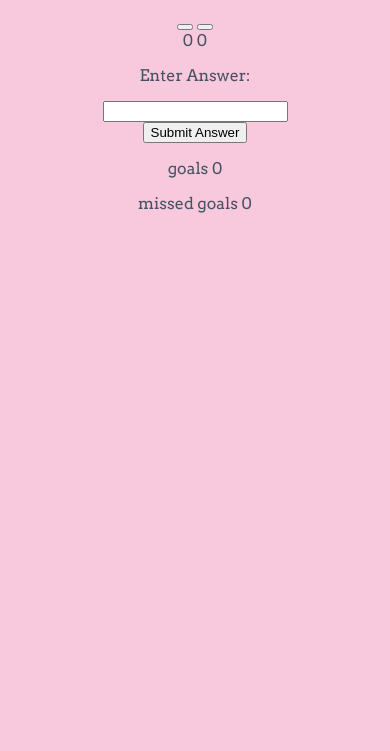
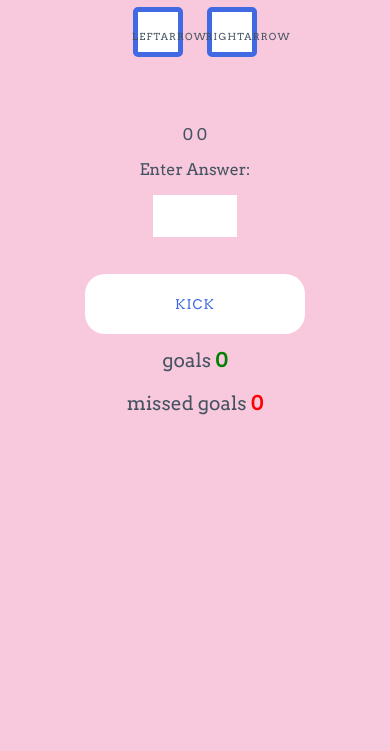
Before and after one commit to Ngesila/Goal-shooting, a plain HTML site: page index.html in a window 390 px wide. Shown: the part 93-844 px from the top of the page. Drawn offline with Linux system fonts and the light colour scheme.

Commit message:
add new style from start

```diff
--- a/assets/css/style.css
+++ b/assets/css/style.css
@@ -17,3 +17,212 @@ body {
     height: 40px;
     padding-right: 5px;
 }
+
+/* --------- Game layout */
+
+.game-area {
+    background-color: #445361;
+    box-sizing: border-box;
+    width: 85%;
+    height: 65vh;
+    max-height: 450px;
+    max-width: 830px;
+    margin-left: auto;
+    margin-right: auto;
+    padding: 1%;
+}
+
+.question-area {
+    width: 50%;
+    font-size: 2rem;
+    margin: auto;
+    padding: 50px 0;
+}
+
+.question-area span {
+    padding: 0 15px;
+}
+
+.score-area {
+    margin: 5px auto;
+    width: 60%;
+    font-size: 1.2rem;
+}
+
+.controls-area {
+    width: 85%;
+    margin: 30px auto;
+}
+
+#score {
+    color: green;
+    font-weight: bold;
+}
+
+#noscore {
+    color: red;
+    font-weight: bold;
+}
+
+.answer-message {
+    display: none;
+    font-size: 1rem;
+}
+
+#answer-box {
+    border: none;
+    color: #445361;
+    display: inline-block;
+    height: 40px;
+    width: 80px;
+    font-size: 1.2rem;
+}
+
+.scores {
+    display: inline-block;
+    padding: 25px;
+}
+
+/* --------- Buttons */
+
+.btn {
+    width: 220px;
+    height: 60px;
+    font-family: "Arvo", sans-serif;
+    text-transform: uppercase;
+    letter-spacing: 1.2px;
+    color: #4169e1;
+}
+
+.btn:focus {
+    outline: none;
+}
+
+.btn--big {
+    padding-top: 10px;
+    border-radius: 10%;
+    background-color: white;
+    border: 10px solid;
+    width: 300px;
+    height: 100px;
+    font-size: 1rem;
+    margin: 0 30px;
+    transition: all 0.5s;
+}
+
+.btn--big::after {
+    content: attr(data-type);
+    font-size: 1rem;
+    color: #445361;
+    position: relative;
+    left: -0.5em;
+}
+
+.btn--leftarrow {
+    border-color: blue;
+    color: blue;
+}
+
+.btn--leftarrow:active,
+.btn--leftarrow:hover {
+    background-color: darkblue;
+    color: white;
+}
+
+.btn--rightarrow {
+    border-color: blue;
+    color: blue;
+}
+
+.btn--rightarrow:active,
+.btn--rightarrow:hover {
+    background-color: black;
+    color: white;
+}
+
+.btn--gray {
+    margin-top: 25px;
+    background-color: white;
+    border: 1px transparent;
+    border-radius: 20px;
+}
+
+.btn--gray:active,
+.btn--gray:hover {
+    background-color: #0d1013;
+}
+
+@media (max-width: 414px) {
+    .controls-area {
+        width: 100%;
+    }
+
+    .btn--big {
+        margin: 0 10px;
+        padding: 5px;
+        border: 5px solid;
+        width: 50px;
+        height: 50px;
+        font-size: 1.5rem;
+    }
+
+    .btn--big::after {
+        font-size: 0.6rem;
+        left: -0.7rem;
+    }
+
+    .kickarea {
+        padding: 10% 0;
+        width: 100%;
+    }
+
+    .kickarea span {
+        padding: 0;
+    }
+
+    .answer-message {
+        display: block;
+    }
+
+    #answer-box {
+        display: block;
+        margin: 0 auto;
+    }
+
+    .btn--gray {
+        margin-top: 0;
+    }
+
+    .score-area {
+        width: 100%;
+    }
+
+    .scores {
+        margin: 0.5em auto;
+        display: block;
+        padding: 5px;
+    }
+
+    .heading {
+        font-size: 2rem;
+    }
+}
+
+@media (max-width: 320px) {
+    .game-area {
+        height: 70vh;
+    }
+
+    .controls-area {
+        width: 75%;
+        margin: 10px auto;
+    }
+
+    .btn--big {
+        margin: 10px 10px;
+    }
+
+    .kickarea {
+        padding: 10px 0;
+    }
+}
--- a/index.html
+++ b/index.html
@@ -37,12 +37,12 @@
             <p class="answer-message">Enter Answer:</p>
             <input id="answer-box" type="number">
         </div>
-        <button data-type="submit" class="btn btn--gray">Submit Answer</button>
+        <button data-type="submit" class="btn btn--gray">Kick</button>
     </div>
 
     <div class="score-area">
         <p class="scores">goals <span id="score">0</span></p>
-        <p class="scores">missed goals <span id="no score">0</span></p>
+        <p class="scores">missed goals <span id="noscore">0</span></p>
     </div>
 
     <script src="assets/js/script.js"></script>
```
